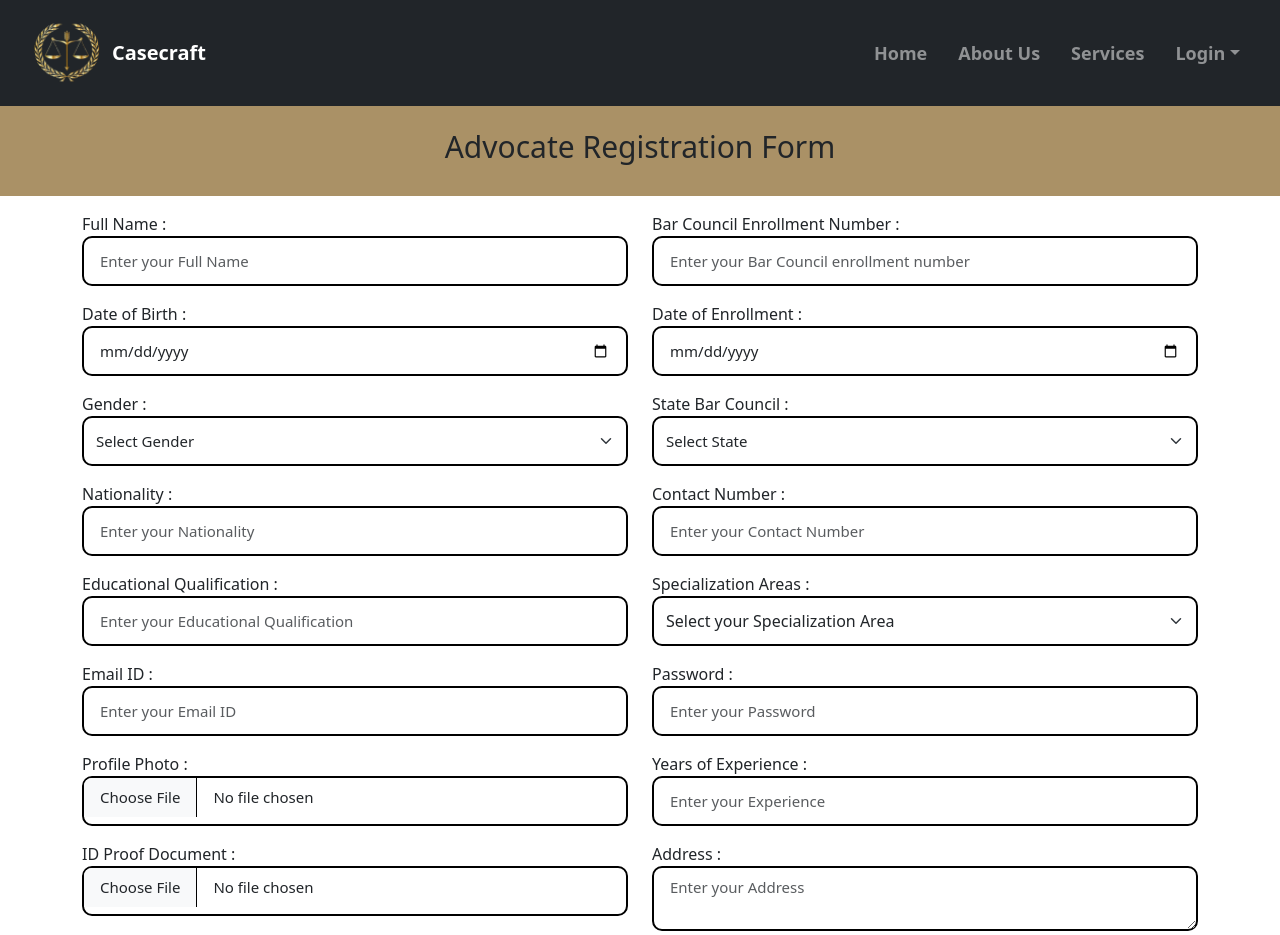
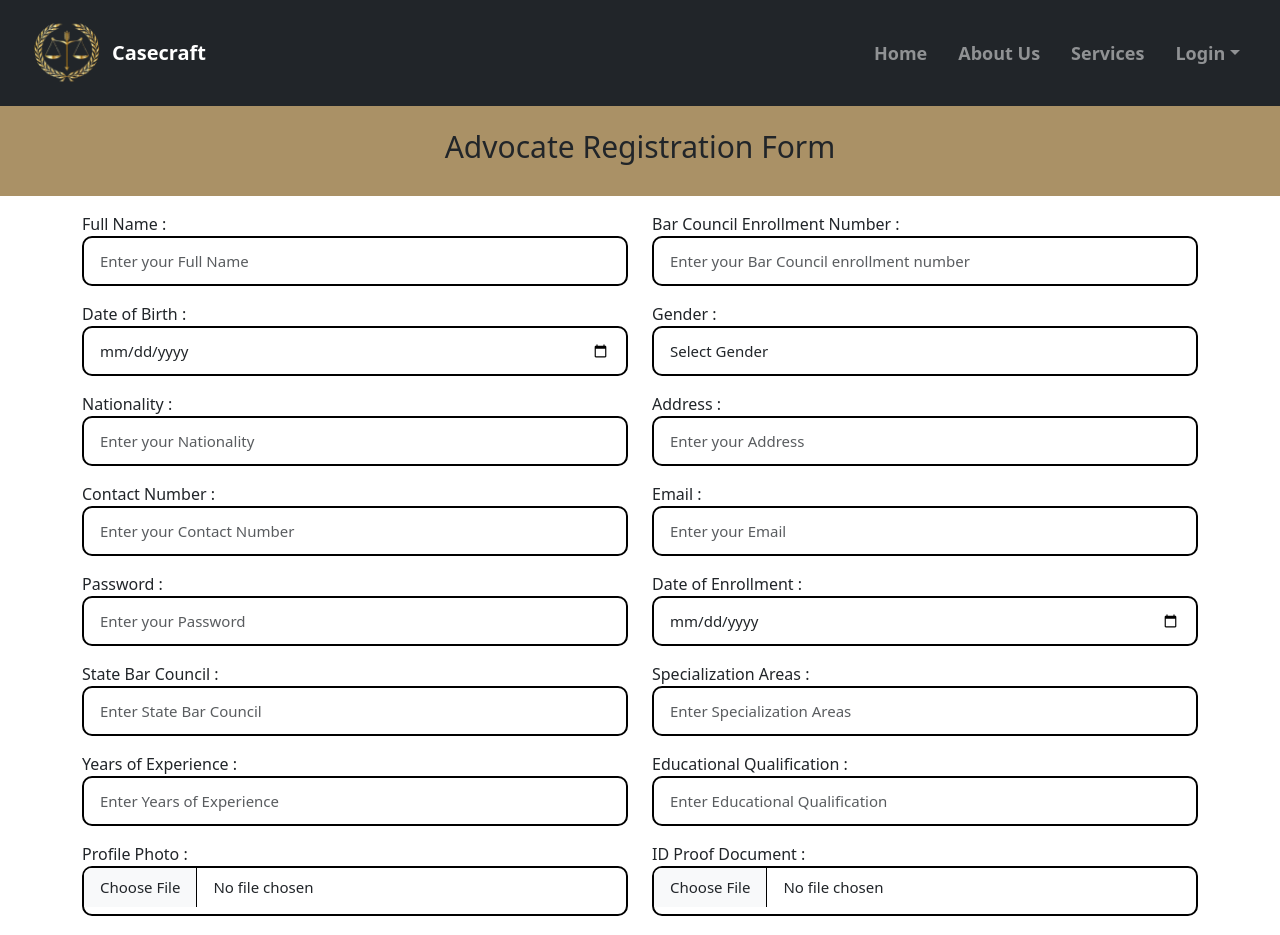
Before and after one commit to RadhulSics/Legal-client-SNIT, a React (Create React App) app: page /legal_practice/AdvcateRegister in a window 1280 px wide. Shown: the top 935 px of the page. Built offline with nearby package versions, Linux system fonts and the light colour scheme; no server answers.

Commit message:
bug fixed

```diff
--- a/src/Components/Admin/AdminViewSingleUsers.js
+++ b/src/Components/Admin/AdminViewSingleUsers.js
@@ -92,7 +92,7 @@ function AdminViewSingleUsers() {
                   </td>
                   <td className="left-alignn"> : </td>
                   <td className="left-alignn">
-                    <label className="sub-label">{advocate.address} years</label>
+                    <label className="sub-label">{advocate.address}</label>
                   </td>
                 </tr>
                 <tr>
--- a/src/Components/Admin/AdminViewUsers.js
+++ b/src/Components/Admin/AdminViewUsers.js
@@ -48,7 +48,7 @@ function AdminViewUsers() {
                     <td className="table-data">{advocate.email}</td>
                     <td className="table-data">{advocate.contact}</td>
                     <td className="table-data">{advocate.address}</td>
-                    <td className="table-data">{advocate.nationality} years</td>
+                    <td className="table-data">{advocate.nationality}</td>
                     <td className="table-data">
                       <Link to={`/admin_view_single_user/${advocate._id}`}>
                         <button className="btn1 btn btn-outline-secondary">
--- a/src/Components/Advocates/AdvocateAddArticle.js
+++ b/src/Components/Advocates/AdvocateAddArticle.js
@@ -41,7 +41,7 @@ function AdvocateAddArticle() {
   return (
     <div>
       <div className="junior-heading-div container-fluid">
-        <label className="junior-reg-title">Add Articles</label>
+        {/* <label className="junior-reg-title">Add Articles</label> */}
       </div>
       <div className="payment-card-center">
         <div className="card card-style-change">
--- a/src/Components/Advocates/AdvocateRegister.js
+++ b/src/Components/Advocates/AdvocateRegister.js
@@ -7,11 +7,10 @@ import axiosInstance from "../Constants/BaseUrl";
 function AdvocateRegister() {
   const navigate = useNavigate();
 
-  const [policy,setPolicy]=useState({})
+  const [policy, setPolicy] = useState({});
   const [isChecked, setIsChecked] = useState(false);
 
-
-  useEffect(()=>{
+  useEffect(() => {
     axiosInstance
       .post(`/viewadvocatePolicy`)
       .then((res) => {
@@ -23,7 +22,7 @@ function AdvocateRegister() {
       .catch((error) => {
         console.log("Error fetching advocate:", error);
       });
-  },[])
+  }, []);
 
   const [data, setData] = useState({
     name: "",
@@ -155,6 +154,12 @@ function AdvocateRegister() {
 
   const handleSubmit = async (event) => {
     event.preventDefault();
+
+    // Check if the legal policies checkbox is checked
+    if (!isChecked) {
+      alert("Please accept the legal policies to continue");
+      return;
+    }
 
     let errors = {};
     let formIsValid = true;
@@ -292,7 +297,7 @@ function AdvocateRegister() {
                     name="dob"
                     value={data.dob}
                     onChange={handleChange}
-                    className={errors.dob ? "error form-control form-control-lg form-input-style" : "form-control form-control-lg form-input-style"}
+                    className="form-control form-control-lg form-input-style"
                   />
                   {errors.dob && (
                     <div className="text-danger">{errors.dob}</div>
@@ -300,31 +305,13 @@ function AdvocateRegister() {
                 </div>
                 <div className="col-sm-6 col-lg-6">
                   <label className="form-label advocateRegistrationlabel">
-                    Date of Enrollment :
-                  </label>
-                  <input
-                    type="date"
-                    id="dateOfEnrollment"
-                    name="dateOfEnrollment"
-                    value={data.dateOfEnrollment}
-                    onChange={handleChange}
-                    className={errors.dateOfEnrollment ? "error form-control form-control-lg form-input-style" : " form-control form-control-lg form-input-style"}
-                  />
-                  {errors.dateOfEnrollment && (
-                    <div className="text-danger">{errors.dateOfEnrollment}</div>
-                  )}
-                </div>
-              </div>
-              <div className="row mt-3">
-                <div className="col-sm-6 col-lg-6">
-                  <label className="form-label advocateRegistrationlabel">
                     Gender :
                   </label>
                   <select
-                    className="form-select form-control-lg form-input-style"
                     name="gender"
                     value={data.gender}
                     onChange={handleChange}
+                    className="form-control form-control-lg form-input-style"
                   >
                     <option value="">Select Gender</option>
                     <option value="Male">Male</option>
@@ -333,26 +320,6 @@ function AdvocateRegister() {
                   </select>
                   {errors.gender && (
                     <div className="text-danger">{errors.gender}</div>
-                  )}
-                </div>
-                <div className="col-sm-6 col-lg-6">
-                  <label className="form-label advocateRegistrationlabel">
-                    State Bar Council :
-                  </label>
-                  <select
-                    className="form-select form-control-lg form-input-style"
-                    name="bcState"
-                    value={data.bcState}
-                    onChange={handleChange}
-                  >
-                    <option value="">Select State</option>
-                    <option value="Maharashtra">Maharashtra</option>
-                    <option value="Kerala">Kerala</option>
-                    <option value="Madhya Pradesh">Madhya Pradesh</option>
-                    <option value="Uttar Pradesh">Uttar Pradesh</option>
-                  </select>
-                  {errors.bcState && (
-                    <div className="text-danger">{errors.bcState}</div>
                   )}
                 </div>
               </div>
@@ -375,10 +342,28 @@ function AdvocateRegister() {
                 </div>
                 <div className="col-sm-6 col-lg-6">
                   <label className="form-label advocateRegistrationlabel">
+                    Address :
+                  </label>
+                  <input
+                    type="text"
+                    className="form-control form-control-lg form-input-style"
+                    placeholder="Enter your Address"
+                    name="address"
+                    value={data.address}
+                    onChange={handleChange}
+                  />
+                  {errors.address && (
+                    <div className="text-danger">{errors.address}</div>
+                  )}
+                </div>
+              </div>
+              <div className="row mt-3">
+                <div className="col-sm-6 col-lg-6">
+                  <label className="form-label advocateRegistrationlabel">
                     Contact Number :
                   </label>
                   <input
-                    type="tel"
+                    type="text"
                     className="form-control form-control-lg form-input-style"
                     placeholder="Enter your Contact Number"
                     name="contact"
@@ -389,72 +374,14 @@ function AdvocateRegister() {
                     <div className="text-danger">{errors.contact}</div>
                   )}
                 </div>
-              </div>
-              <div className="row mt-3">
                 <div className="col-sm-6 col-lg-6">
                   <label className="form-label advocateRegistrationlabel">
-                    Educational Qualification :
-                  </label>
-                  <input
-                    type="text"
-                    className="form-control form-control-lg form-input-style"
-                    placeholder="Enter your Educational Qualification"
-                    name="qualification"
-                    value={data.qualification}
-                    onChange={handleChange}
-                  />
-                  {errors.qualification && (
-                    <div className="text-danger">{errors.qualification}</div>
-                  )}
-                </div>
-                <div className="col-sm-6 col-lg-6">
-                  <label className="form-label advocateRegistrationlabel">
-                    Specialization Areas :
-                  </label>
-                  <select
-                    className="form-select form-control-lg specialization-form-select"
-                    name="specialization"
-                    value={data.specialization}
-                    onChange={handleChange}
-                  >
-                    <option value="" disabled>
-                      Select your Specialization Area
-                    </option>
-                    <option value="Criminal Law">Criminal Law</option>
-                    <option value="Civil Law">Civil Law</option>
-                    <option value="Family Law">Family Law</option>
-                    <option value="Corporate Law">Corporate Law</option>
-                    <option value="Intellectual Property Law">
-                      Intellectual Property Law
-                    </option>
-                    <option value="Environmental Law">Environmental Law</option>
-                    <option value="Tax Law">Tax Law</option>
-                    <option value="Real Estate Law">Real Estate Law</option>
-                    <option value="Constitutional Law">
-                      Constitutional Law
-                    </option>
-                    <option value="Human Rights Law">Human Rights Law</option>
-                    <option value="International Law">International Law</option>
-                    <option value="TBanking and Finance Law">
-                      Banking and Finance Law
-                    </option>
-                    <option value="Immigration Law">Immigration Law</option>
-                    <option value="Health Care Law">Health Care Law</option>
-                  </select>
-                  {errors.specialization && (
-                    <div className="text-danger">{errors.specialization}</div>
-                  )}
-                </div>
-              </div>
-              <div className="row mt-3">
-                <div className="col-sm-6 col-lg-6">
-                  <label className="form-label advocateRegistrationlabel">
-                    Email ID :
+                    Email :
                   </label>
                   <input
                     type="email"
                     className="form-control form-control-lg form-input-style"
-                    placeholder="Enter your Email ID"
+                    placeholder="Enter your Email"
                     name="email"
                     value={data.email}
                     onChange={handleChange}
@@ -463,6 +390,8 @@ function AdvocateRegister() {
                     <div className="text-danger">{errors.email}</div>
                   )}
                 </div>
+              </div>
+              <div className="row mt-3">
                 <div className="col-sm-6 col-lg-6">
                   <label className="form-label advocateRegistrationlabel">
                     Password :
@@ -477,6 +406,90 @@ function AdvocateRegister() {
                   />
                   {errors.password && (
                     <div className="text-danger">{errors.password}</div>
+                  )}
+                </div>
+                <div className="col-sm-6 col-lg-6">
+                  <label className="form-label advocateRegistrationlabel">
+                    Date of Enrollment :
+                  </label>
+                  <input
+                    type="date"
+                    id="dateOfEnrollment"
+                    name="dateOfEnrollment"
+                    value={data.dateOfEnrollment}
+                    onChange={handleChange}
+                    className="form-control form-control-lg form-input-style"
+                  />
+                  {errors.dateOfEnrollment && (
+                    <div className="text-danger">{errors.dateOfEnrollment}</div>
+                  )}
+                </div>
+              </div>
+              <div className="row mt-3">
+                <div className="col-sm-6 col-lg-6">
+                  <label className="form-label advocateRegistrationlabel">
+                    State Bar Council :
+                  </label>
+                  <input
+                    type="text"
+                    className="form-control form-control-lg form-input-style"
+                    placeholder="Enter State Bar Council"
+                    name="bcState"
+                    value={data.bcState}
+                    onChange={handleChange}
+                  />
+                  {errors.bcState && (
+                    <div className="text-danger">{errors.bcState}</div>
+                  )}
+                </div>
+                <div className="col-sm-6 col-lg-6">
+                  <label className="form-label advocateRegistrationlabel">
+                    Specialization Areas :
+                  </label>
+                  <input
+                    type="text"
+                    className="form-control form-control-lg form-input-style"
+                    placeholder="Enter Specialization Areas"
+                    name="specialization"
+                    value={data.specialization}
+                    onChange={handleChange}
+                  />
+                  {errors.specialization && (
+                    <div className="text-danger">{errors.specialization}</div>
+                  )}
+                </div>
+              </div>
+              <div className="row mt-3">
+                <div className="col-sm-6 col-lg-6">
+                  <label className="form-label advocateRegistrationlabel">
+                    Years of Experience :
+                  </label>
+                  <input
+                    type="number"
+                    className="form-control form-control-lg form-input-style"
+                    placeholder="Enter Years of Experience"
+                    name="experience"
+                    value={data.experience}
+                    onChange={handleChange}
+                  />
+                  {errors.experience && (
+                    <div className="text-danger">{errors.experience}</div>
+                  )}
+                </div>
+                <div className="col-sm-6 col-lg-6">
+                  <label className="form-label advocateRegistrationlabel">
+                    Educational Qualification :
+                  </label>
+                  <input
+                    type="text"
+                    className="form-control form-control-lg form-input-style"
+                    placeholder="Enter Educational Qualification"
+                    name="qualification"
+                    value={data.qualification}
+                    onChange={handleChange}
+                  />
+                  {errors.qualification && (
+                    <div className="text-danger">{errors.qualification}</div>
                   )}
                 </div>
               </div>
@@ -497,24 +510,6 @@ function AdvocateRegister() {
                 </div>
                 <div className="col-sm-6 col-lg-6">
                   <label className="form-label advocateRegistrationlabel">
-                    Years of Experience :
-                  </label>
-                  <input
-                    type="number"
-                    className="form-control form-control-lg form-input-style"
-                    placeholder="Enter your Experience"
-                    name="experience"
-                    value={data.experience}
-                    onChange={handleChange}
-                  />
-                  {errors.experience && (
-                    <div className="text-danger">{errors.experience}</div>
-                  )}
-                </div>
-              </div>
-              <div className="row mt-3">
-                <div className="col-sm-6 col-lg-6">
-                  <label className="form-label advocateRegistrationlabel">
                     ID Proof Document :
                   </label>
                   <input
@@ -527,44 +522,40 @@ function AdvocateRegister() {
                     <div className="text-danger">{errors.idProof}</div>
                   )}
                 </div>
-                <div className="col-sm-6 col-lg-6">
-                  <label className="form-label advocateRegistrationlabel">
-                    Address :
-                  </label>
-                  <textarea
-                    className="form-control form-control-lg form-input-style"
-                    placeholder="Enter your Address"
-                    name="address"
-                    value={data.address}
-                    onChange={handleChange}
-                  />
-                  {errors.address && (
-                    <div className="text-danger">{errors.address}</div>
-                  )}
               </div>
-              </div>
-              <div className="row mt-2 mb-2">
-                <div className="col-12">
-                  <p className="fs-6 lh-1" ><small>{policy.advocate}</small></p>
+              <div className="row mt-3">
+                <div className="col-sm-12">
+                  <label className="form-check-label">
                     <input
                       type="checkbox"
                       className="form-check-input"
-                  id="termsCheckbox"
                       checked={isChecked}
-                  onChange={(e) => setIsChecked(e.target.checked)}
-                /><label className="mx-2" >accepts the above legal policies</label>
+                      onChange={() => setIsChecked(!isChecked)}
+                    />
+                    I accept the legal policies
+                  </label>
                 </div>
               </div>
-              <div className="row mt-3 mb-2">
+              <div className="row mt-3">
+
               <div className="col-12 user_registration_button text-center mb-5">
                   <button
                     type="submit"
                     className="btn-lg "
-                    disabled={!isChecked}
                   >
                     Register
                   </button>
                 </div>
+
+                {/* <div className="col-sm-12">
+                  <button
+                    type="submit"
+                    className="btn btn-primary form-control form-control-lg"
+                  >
+                    Register
+                  </button>
+                </div> */}
+
               </div>
             </form>
           </div>
--- a/src/Components/Advocates/AdvocateViewCaseReq.js
+++ b/src/Components/Advocates/AdvocateViewCaseReq.js
@@ -46,7 +46,7 @@ function AdvocateViewCaseReq() {
         console.log(res);
         if (res.data.status === 200) {
           toast.success("Accepted Successfully");
-          navigate("/advocate_viewcasereq");
+          navigate("/advocate_view_all_recent_case");
         } else {
           toast.error("Failed");
         }
--- a/src/Components/BarCouncil/BarCouncilSidebar.js
+++ b/src/Components/BarCouncil/BarCouncilSidebar.js
@@ -16,7 +16,7 @@ function BarCouncilSidebar() {
 
           <div className='row Sidebar_top p-2'>
           <p className='fs-4 Sidebar_top_text mt-5'>Welcome</p>
-          <p className='fs-5 Sidebar_top_text'>All Sysytems are running smoothly</p>
+          <p className='fs-5 Sidebar_top_text'>All Sytems are running smoothly</p>
           </div>
           <div className='row sidebar_bottom pt-5'>
             <p><Link to='/BarCouncil-dashboard' className='text-decoration-none sidebar_bottom_text fs-6'><p className='text-center d-inline-flex'>Dashboard</p></Link></p>
--- a/src/Components/BarCouncil/BarCouncilViewComplaints.js
+++ b/src/Components/BarCouncil/BarCouncilViewComplaints.js
@@ -50,7 +50,7 @@ function BarCouncilViewComplaints() {
               <thead>
                 <tr>
                   <th>User Name</th>
-                  <th>User Type</th>
+                  <th>Advocate Name</th>
                   <th>Date</th>
                   <th>Complaint</th>
                   <th>Action</th>
--- a/src/Components/User/UserNavbar.js
+++ b/src/Components/User/UserNavbar.js
@@ -54,6 +54,9 @@ function UserNavbar() {
             <li className="nav-item">
               <Link className="nav-link" to="/client-viewalladvocate">Advocate</Link>
             </li>
+            <li className="nav-item">
+              <Link className="nav-link" to="/client-viewblogs">Articles</Link>
+            </li>
             {/* <li className="nav-item">
               <Link className="nav-link" to="/user_add_complaint">Complaint</Link>
             </li> */}
--- a/src/Components/User/UserRegistration.js
+++ b/src/Components/User/UserRegistration.js
@@ -37,7 +37,7 @@ function UserRegistration() {
                             onClose: () => setToastVisible(false),
                         });
                     }
-                    navigate('/AdvocateLogin');
+                    navigate('/UserLogin');
                 } else if (res.data.status === 409) {
                     if (!isToastVisible) {
                         setToastVisible(true);
--- /dev/null
+++ b/src/Components/User/UserViewBlogs.js
@@ -0,0 +1,91 @@
+import React, { useEffect, useState } from "react";
+import axiosInstance from "../Constants/BaseUrl";
+import { imageUrl } from "../Constants/Image_Url";
+import { toast } from "react-toastify";
+import { Link } from "react-router-dom";
+
+function UserViewBlogs() {
+
+    const [data, setData] = useState([]);
+
+    useEffect(() => {
+      axiosInstance
+        .post(`/viewAllBlogs`)
+        .then((res) => {
+          if (res.data.status === 200) {
+            console.log(res);
+            setData(res.data.data || []);
+          } else {
+            setData([]);
+          }
+        })
+        .catch((error) => {
+          console.error("Error!", error);
+        });
+    }, []);
+
+  return (
+    <div>
+      <div className="adv_view_articles" id="min-h">
+        <div className="container">
+          <div className="row">
+
+            {
+                data.length?data.map((e)=>{
+                    return(
+                        <div className="col-12 mb-2">
+              <div className="article_cards">
+                <div className="row">
+                  <div className="col-lg-4 col-md-6 col-sm-12 article_card_image">
+                    <img
+                      src={`${imageUrl}/${e.img.filename}`}
+                      alt="article_img"
+                    />
+                  </div>
+                  <div className="col-lg-8 col-md-6 col-sm-12">
+                    <div className="article_card_container">
+                      <div className="article_card_container_head">
+                        <p>
+                          <b>{e.title}</b>
+                        </p>
+                        <p>
+                          <b>
+                            <i class="ri-calendar-2-line"></i> {e.date.slice(0,10)}
+                          </b>
+                        </p>
+                      </div>
+                      <div className="d-flex align-items-center">
+                        <p>
+                          {e.content}
+                        </p>
+                      </div>
+                      <div className="article_card_container_actions d-flex justify-content-end">
+                        {/* <div>
+                            <Link to={`/advocate_edit_articles/${e._id}`}> <button className="btn">
+                            <i class="ri-edit-box-fill mx-2"></i> Edit
+                          </button></Link>
+
+                          <button className="btn" onClick={()=>{handleRemove(e._id)}} >
+                            <i class="ri-delete-bin-6-line "></i> Remove
+                          </button>
+                        </div> */}
+                        <p>{e.advocateId.name}</p>
+                      </div>
+                    </div>
+                  </div>
+                </div>
+              </div>
+            </div>
+                    )
+                }):''
+            }
+
+
+          </div>
+        </div>
+      </div>
+    </div>
+  )
+}
+
+export default UserViewBlogs
```
Also changed, not shown: src/App.js (+14 -12 lines), src/Components/BarCouncil/BarCouncilLogin.js (+4 -4 lines), 1 other file (tests, documents, lock files or other folders). Lines whose indentation alone changed are shown as unchanged.
